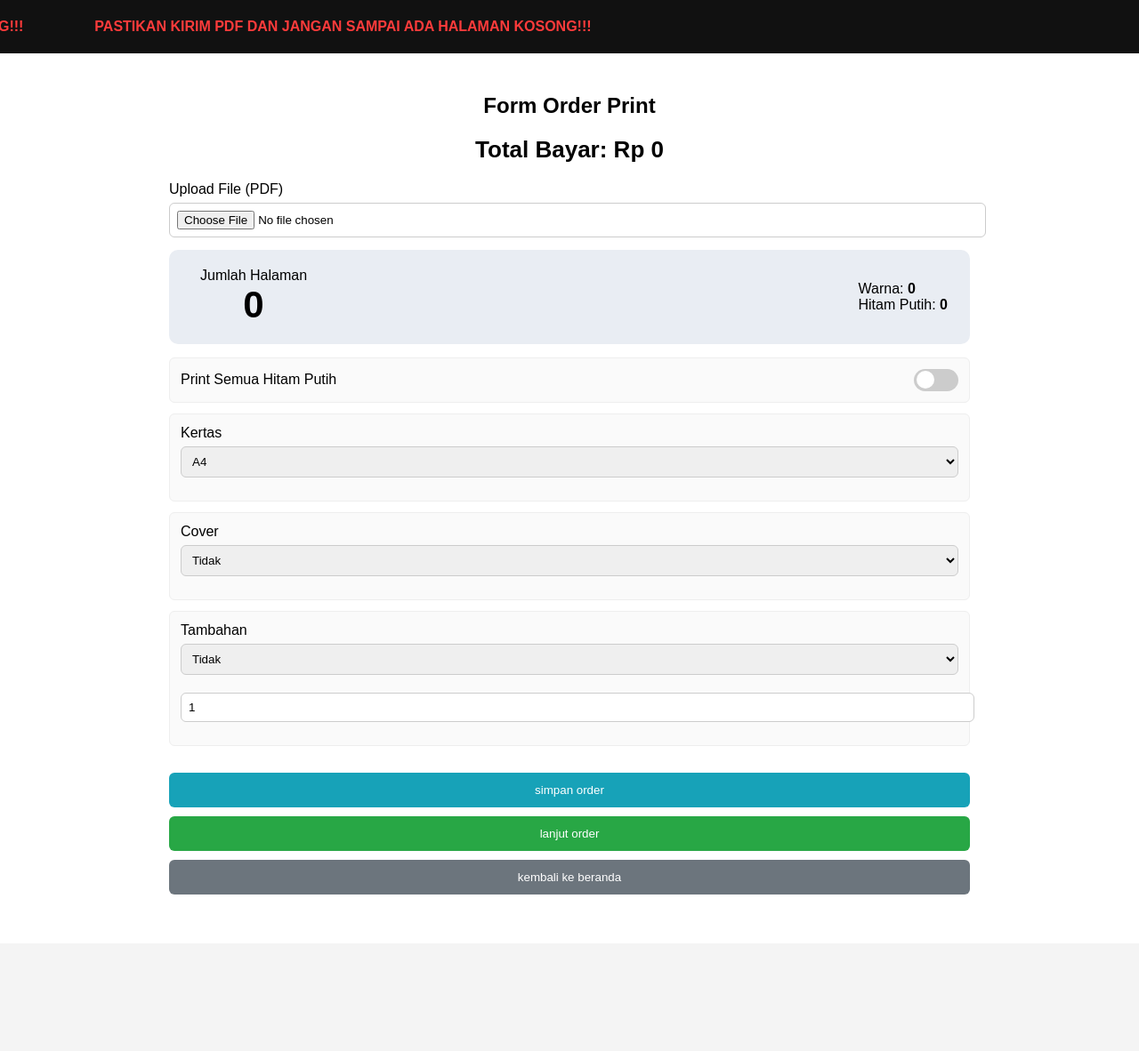
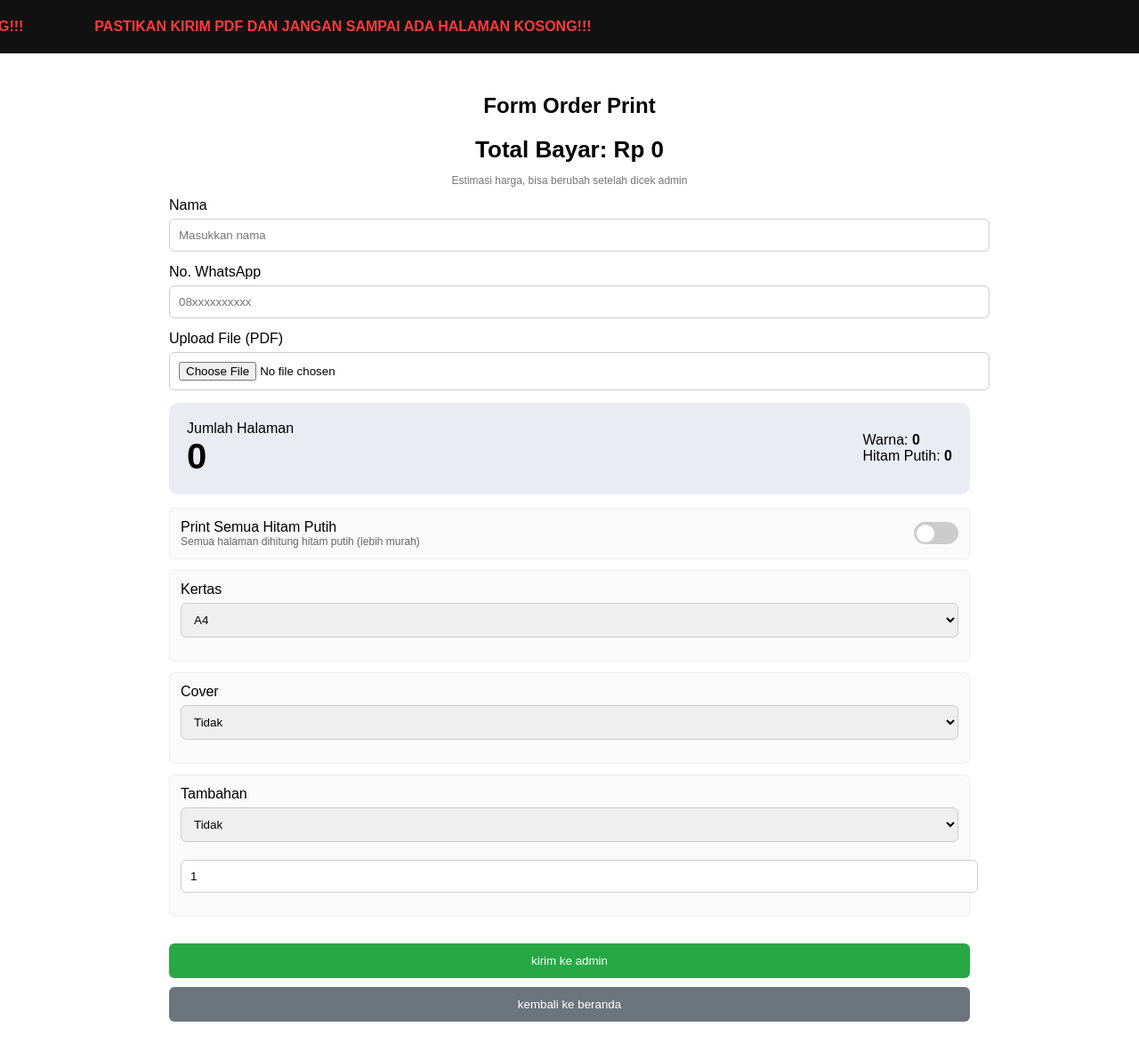
Before and after one commit to rafandika-zero/order-print, a plain HTML site: page index.html in a window 1280 px wide. Shown: the whole page at 89% size. Before the commit the page ends 1061 px from the top, so only its background shows below. Drawn offline with Linux system fonts and the light colour scheme.

Commit message:
index.html

```diff
--- a/index.html
+++ b/index.html
@@ -11,7 +11,6 @@
 body{font-family:Arial;background:#f4f4f4;margin:0}
 .container{width:100%;background:white}
 
-/* SLIDER */
 .slider{overflow:hidden;background:#111;height:60px;display:flex;align-items:center}
 .slide-track{display:flex;animation:scroll 6s linear infinite}
 .slide-text{white-space:nowrap;color:#ff3b3b;font-weight:bold;padding-right:80px}
@@ -21,26 +20,22 @@ body{font-family:Arial;background:#f4f4f4;margin:0}
 100%{transform:translateX(-50%)}
 }
 
-/* CONTENT */
 .content{max-width:900px;margin:auto;padding:25px 15px}
-
 h2{text-align:center}
 
-/* INFO */
-.info-box{
-display:flex;justify-content:space-between;align-items:center;
-background:#e9edf3;padding:20px 25px;border-radius:10px;margin-bottom:15px
-}
-
-.info-left{padding-left:10px;text-align:center}
-.big-number{font-size:42px;font-weight:bold}
-
-/* INPUT */
-input,select{width:100%;padding:8px;margin:6px 0 14px;border-radius:6px;border:1px solid #ccc}
+input,select{width:100%;padding:10px;margin:6px 0 14px;border-radius:6px;border:1px solid #ccc}
 
 .option-box{background:#fafafa;border:1px solid #eee;padding:12px;border-radius:6px;margin-bottom:12px}
 
-/* TOGGLE */
+.info-box{
+display:flex;justify-content:space-between;align-items:center;
+background:#e9edf3;padding:20px;border-radius:10px;margin-bottom:15px
+}
+
+.big-number{font-size:40px;font-weight:bold}
+
+.checkbox-box{display:flex;justify-content:space-between;align-items:center}
+
 .toggle{position:relative;width:50px;height:25px}
 .toggle input{display:none}
 .slider-toggle{position:absolute;background:#ccc;border-radius:25px;top:0;bottom:0;left:0;right:0}
@@ -48,9 +43,7 @@ input,select{width:100%;padding:8px;margin:6px 0 14px;border-radius:6px;border:1
 .toggle input:checked + .slider-toggle{background:#28a745}
 .toggle input:checked + .slider-toggle:before{transform:translateX(24px)}
 
-.checkbox-box{display:flex;justify-content:space-between;align-items:center}
-
-.total{font-size:26px;font-weight:bold;text-align:center;margin-bottom:20px}
+.total{font-size:26px;font-weight:bold;text-align:center;margin-bottom:10px}
 
 button{width:100%;padding:12px;border:none;border-radius:6px;color:white;cursor:pointer}
 
@@ -74,12 +67,21 @@ button{width:100%;padding:12px;border:none;border-radius:6px;color:white;cursor:
 <h2>Form Order Print</h2>
 
 <div class="total">Total Bayar: Rp <span id="total">0</span></div>
+<p style="text-align:center;font-size:12px;color:#777">
+Estimasi harga, bisa berubah setelah dicek admin
+</p>
+
+<label>Nama</label>
+<input type="text" id="nama" placeholder="Masukkan nama">
+
+<label>No. WhatsApp</label>
+<input type="number" id="nomor" placeholder="08xxxxxxxxxx">
 
 <label>Upload File (PDF)</label>
 <input type="file" id="fileInput" accept="application/pdf">
 
 <div class="info-box">
-<div class="info-left">
+<div>
 <div>Jumlah Halaman</div>
 <div class="big-number" id="halaman">0</div>
 </div>
@@ -91,7 +93,13 @@ button{width:100%;padding:12px;border:none;border-radius:6px;color:white;cursor:
 </div>
 
 <div class="option-box checkbox-box">
+<div>
 <label>Print Semua Hitam Putih</label>
+<div style="font-size:12px;color:#666">
+Semua halaman dihitung hitam putih (lebih murah)
+</div>
+</div>
+
 <label class="toggle">
 <input type="checkbox" id="forceBW" onchange="hitungTotal()">
 <span class="slider-toggle"></span>
@@ -127,13 +135,9 @@ button{width:100%;padding:12px;border:none;border-radius:6px;color:white;cursor:
 
 <div class="button-area">
 
-<button onclick="kirimData()" style="background:#17a2b8;margin-bottom:10px">
-simpan order
+<button onclick="kirimData()" style="background:#28a745;margin-bottom:10px">
+kirim ke admin
 </button>
-
-<a href="https://forms.gle/tWd7MdCrzjjGsLP19" target="_blank">
-<button style="background:#28a745;margin-bottom:10px">lanjut order</button>
-</a>
 
 <a href="https://sites.google.com/view/copyinaja/">
 <button style="background:#6c757d">kembali ke beranda</button>
@@ -201,6 +205,12 @@ animateTotal(total);
 }
 
 async function kirimData(){
+
+if(!document.getElementById("nama").value || !document.getElementById("nomor").value){
+alert("Isi nama dan nomor dulu");
+return;
+}
+
 const file=document.getElementById("fileInput").files[0];
 let base64="";
 
@@ -212,9 +222,11 @@ reader.readAsDataURL(file);
 });
 }
 
-fetch("https://script.google.com/macros/s/AKfycbzNEhl7HD3_en4z-aqKLGHaKNsFDksUOh7NJhfcnT23FMikMbapzSvqHGiGmY9e1EMdhw/exec",{
+fetch("PASTE_URL_APPS_SCRIPT_DISINI",{
 method:"POST",
 body:JSON.stringify({
+nama:document.getElementById("nama").value,
+nomor:document.getElementById("nomor").value,
 halaman:totalPages,
 warna:colorPages,
 bw:bwPages,
@@ -227,8 +239,9 @@ file:base64
 })
 .then(res=>res.json())
 .then(res=>{
-let pesan=`aku sudah order dengan id pemesanan: ${res.id} ya`;
-window.open("https://wa.me/6289653036694?text="+encodeURIComponent(pesan));
+let pesan=`halo admin, saya ${document.getElementById("nama").value}
+sudah order dengan id pemesanan: ${res.id} yaa`;
+window.open("https://wa.me/628XXXXXXXXXX?text="+encodeURIComponent(pesan));
 })
 .catch(()=>alert("Gagal kirim"));
 }
```
